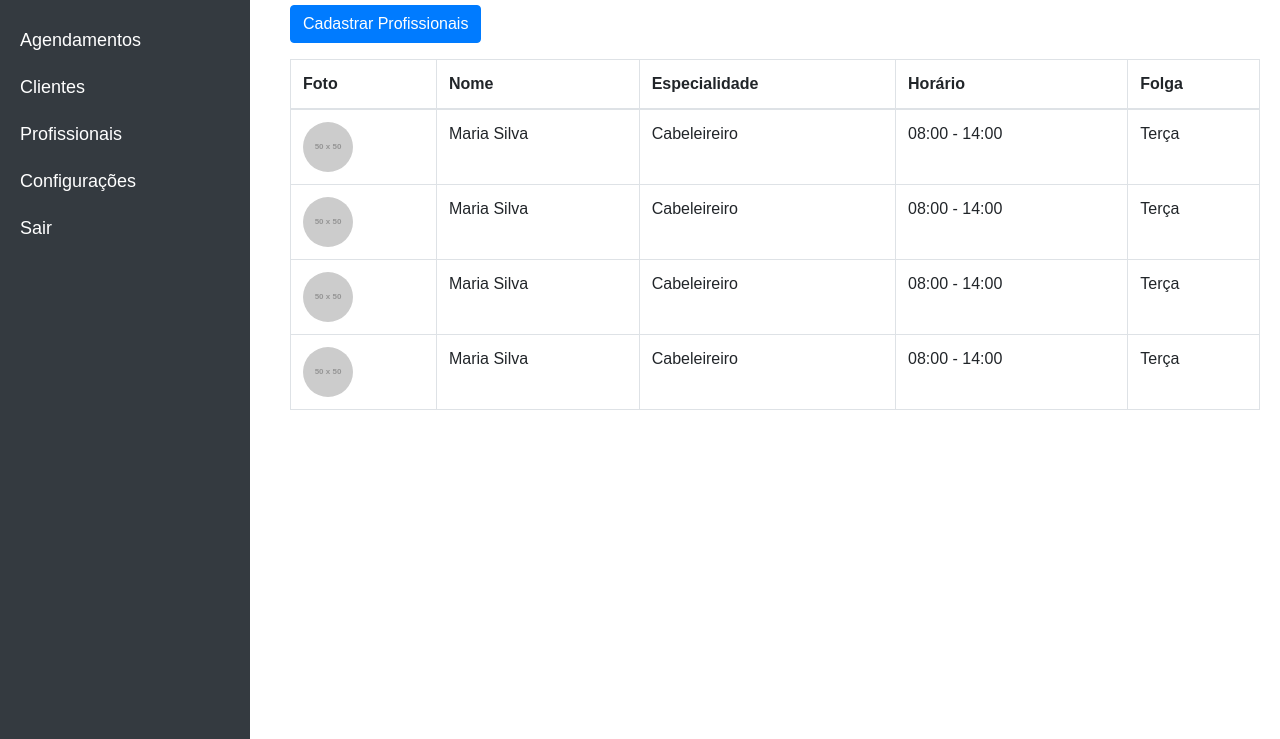
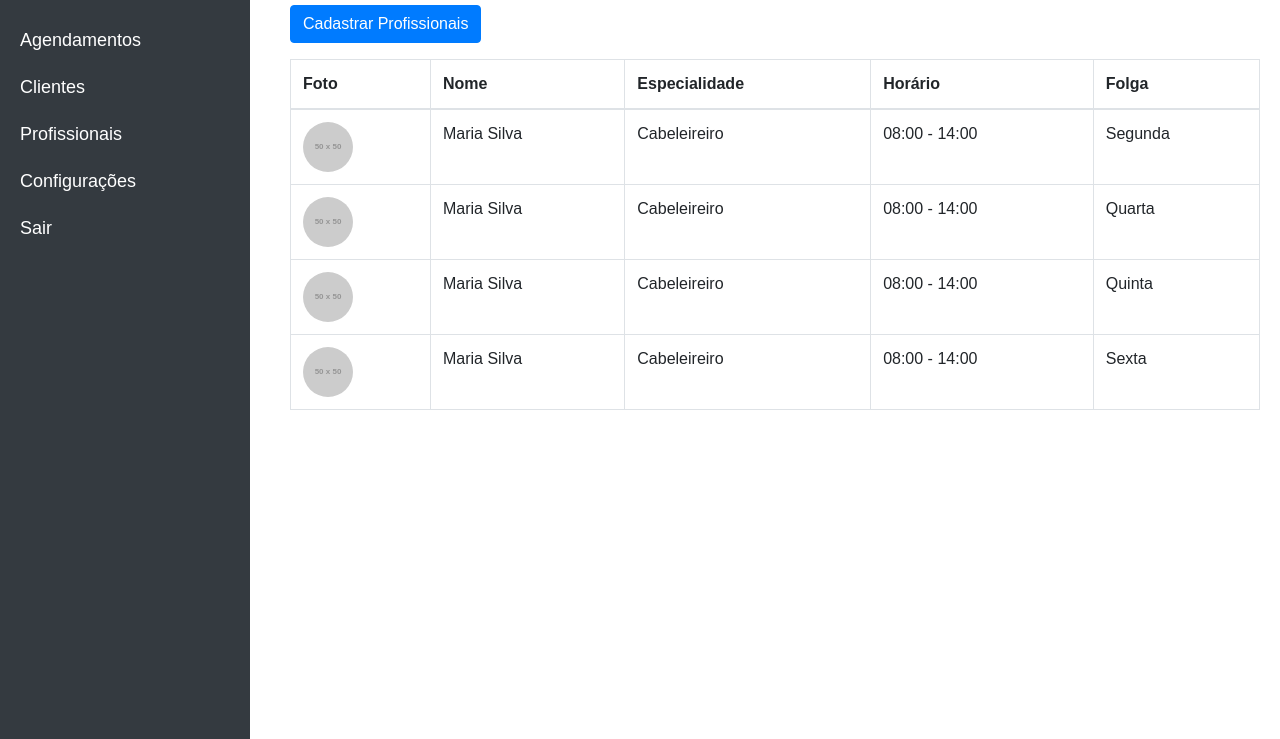
Before and after one commit to fernandesmelo/projeto-integrador-segundo-periodo, a plain HTML site: page frontend_funcionario/html/profissionais.html in a window 1280 px wide. Shown: the part 61-800 px from the top of the page. Drawn offline with nearby package versions, Linux system fonts and the light colour scheme; placeholder pictures from the web are drawn by us.

Commit message:
feat: ajuste de dias de folga de profissionais e inserção de link no campo 'editar' cliente

```diff
--- a/frontend_funcionario/html/profissionais.html
+++ b/frontend_funcionario/html/profissionais.html
@@ -45,10 +45,10 @@
     <script>
         // Array de objetos representando os profissionais
         const professionals = [
-            { foto: "https://via.placeholder.com/50", nome: "Maria Silva", especialidade: "Cabeleireiro", horario: "08:00 - 14:00", folga: "Terça" },
-            { foto: "https://via.placeholder.com/50", nome: "Maria Silva", especialidade: "Cabeleireiro", horario: "08:00 - 14:00", folga: "Terça" },
-            { foto: "https://via.placeholder.com/50", nome: "Maria Silva", especialidade: "Cabeleireiro", horario: "08:00 - 14:00", folga: "Terça" },
-            { foto: "https://via.placeholder.com/50", nome: "Maria Silva", especialidade: "Cabeleireiro", horario: "08:00 - 14:00", folga: "Terça" },
+            { foto: "https://via.placeholder.com/50", nome: "Maria Silva", especialidade: "Cabeleireiro", horario: "08:00 - 14:00", folga: "Segunda" },
+            { foto: "https://via.placeholder.com/50", nome: "Maria Silva", especialidade: "Cabeleireiro", horario: "08:00 - 14:00", folga: "Quarta" },
+            { foto: "https://via.placeholder.com/50", nome: "Maria Silva", especialidade: "Cabeleireiro", horario: "08:00 - 14:00", folga: "Quinta" },
+            { foto: "https://via.placeholder.com/50", nome: "Maria Silva", especialidade: "Cabeleireiro", horario: "08:00 - 14:00", folga: "Sexta" },
         ];
 
 
```
Also changed, not shown: frontend_funcionario/html/clientes.html (+6 -6 lines).
